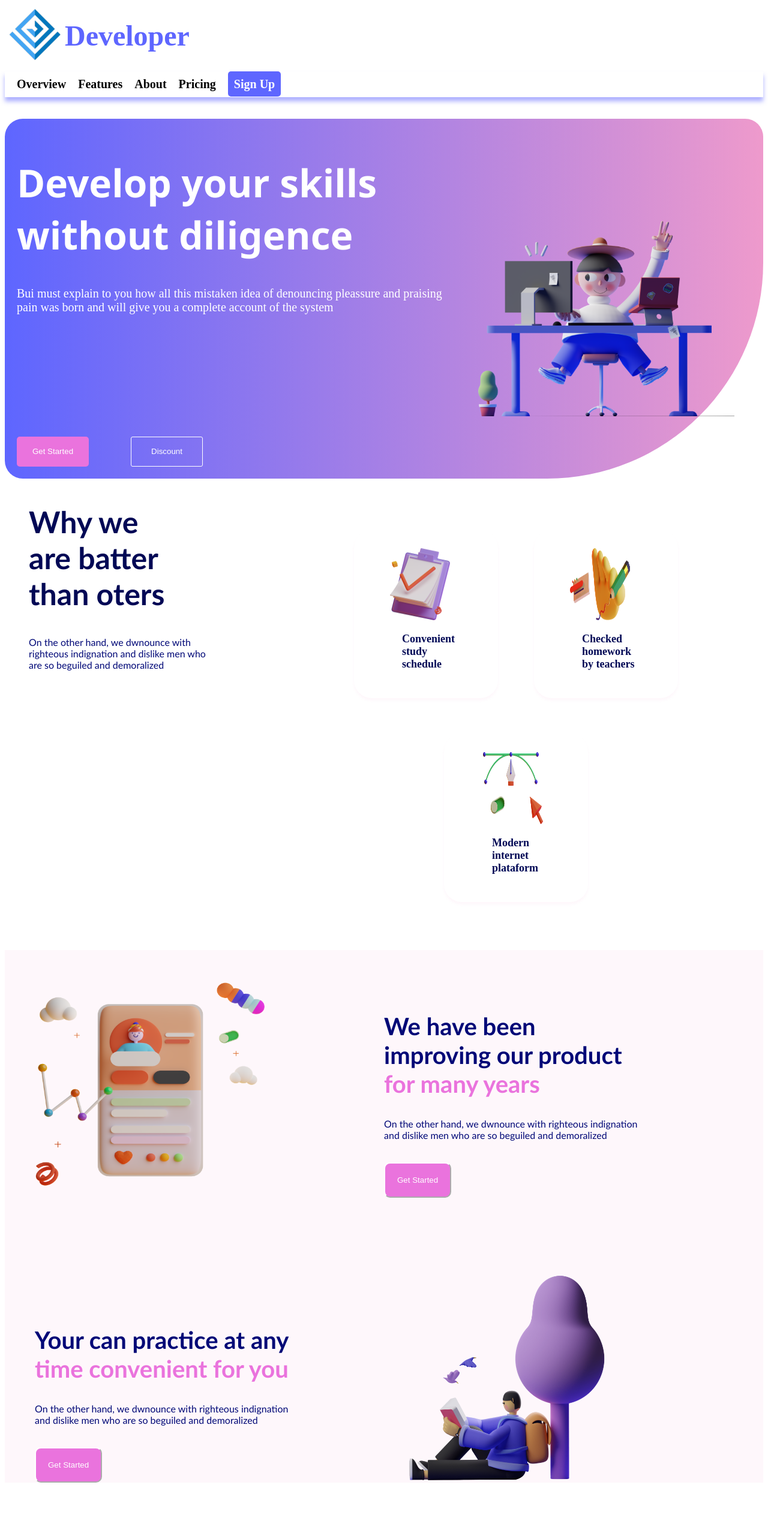
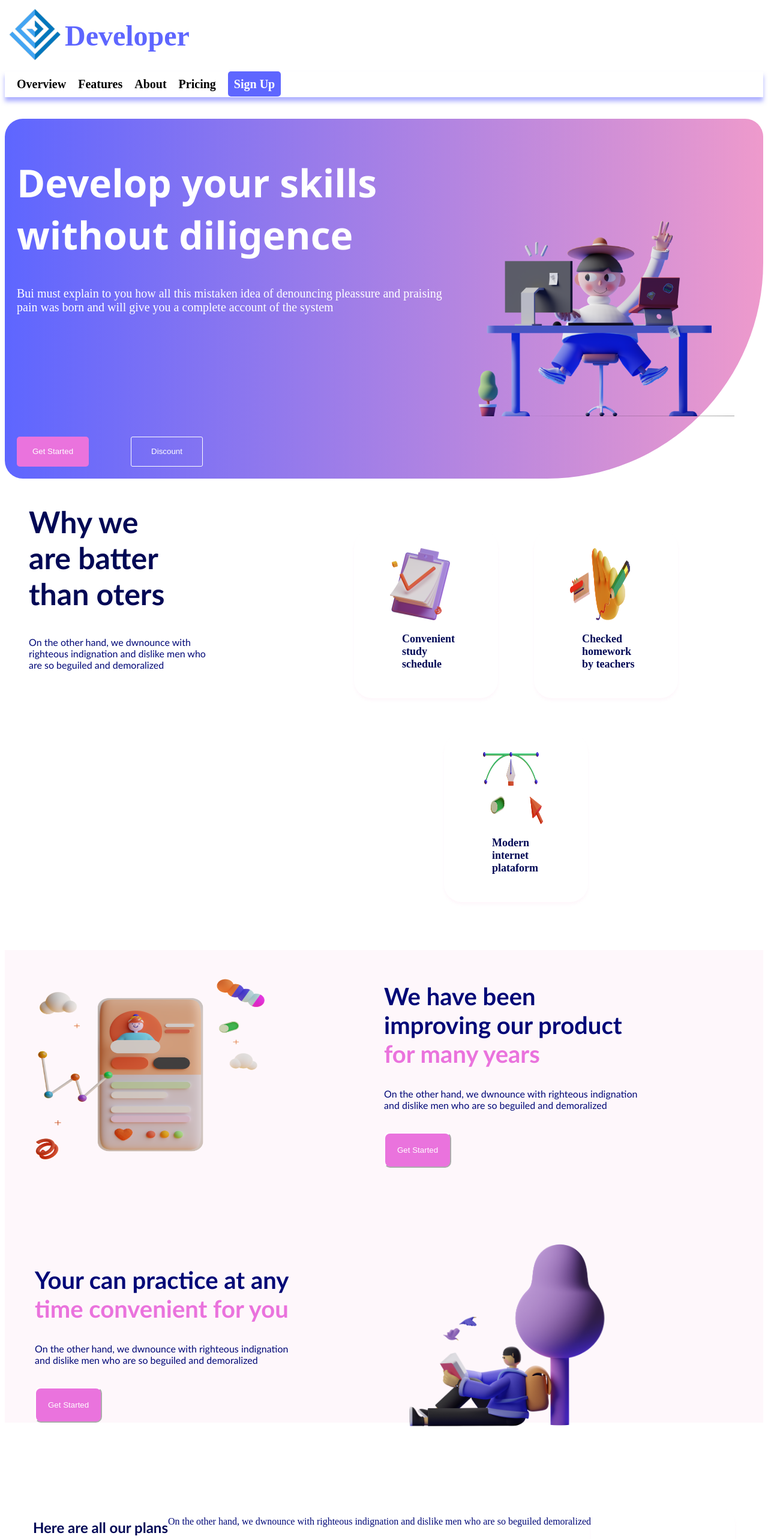
Before and after one commit to AvelinoTeixeira/Your-skills, a React (Vite) app: page / in a window 1280 px wide. Shown: the top 2566 px of the page at 60% size. Built offline with nearby package versions, Linux system fonts and the light colour scheme.

Commit message:
Novamente

```diff
--- a/src/index.css
+++ b/src/index.css
@@ -302,7 +302,7 @@ nav p {
 }
 
 .many img {
-  height: 450px;
+  height: 400px;
   width: 500px;
 }
 .product  .button {
@@ -326,8 +326,9 @@ nav p {
 .time {
   margin-top: 110px;
 }
+
 .time img {
-  height: 450px;
+  height: 400px;
   width: 500px;
 }
 
```
